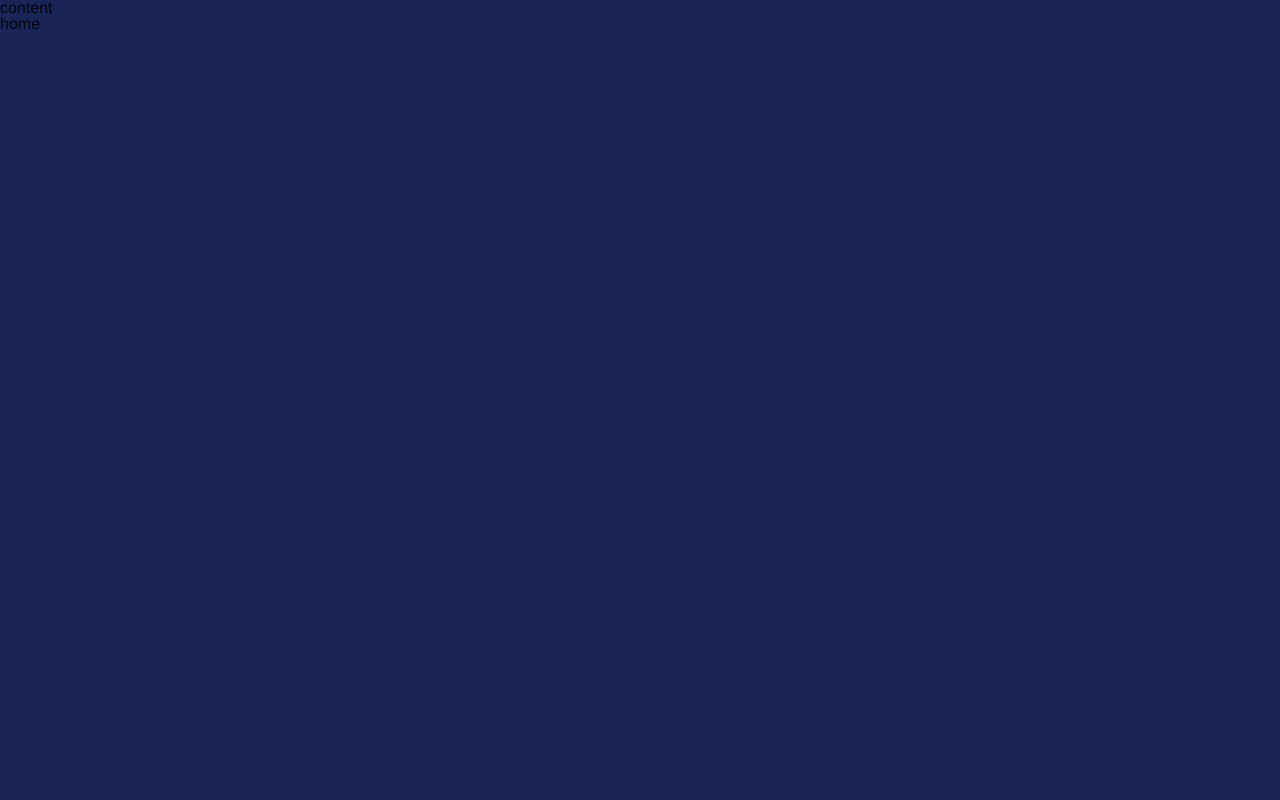
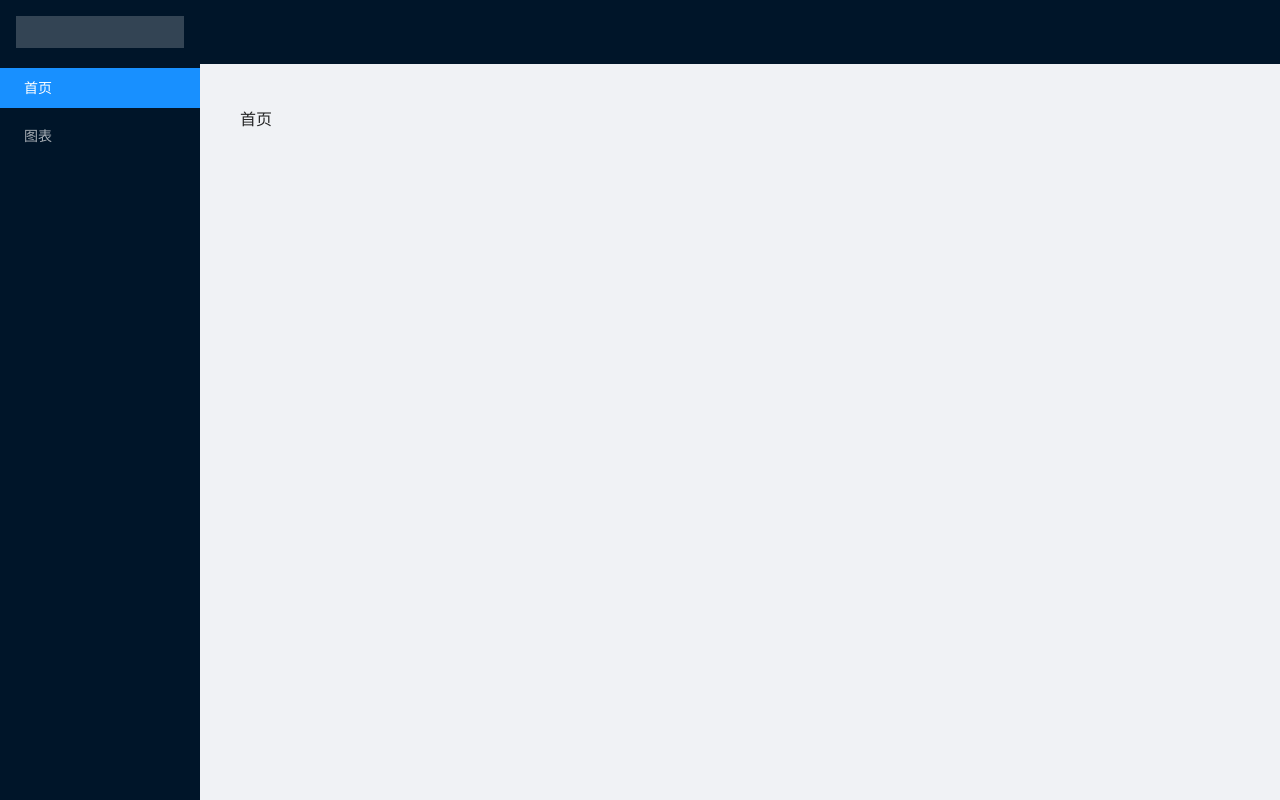
Before and after one commit to pengfeir/bs-frame, a React (Create React App) app: page /content/home in a window 1280 px wide. Built offline with nearby package versions, Linux system fonts and the light colour scheme.

Commit message:
feat(菜单): 菜单

```diff
--- /dev/null
+++ b/src/container/content/index.less
@@ -0,0 +1,8 @@
+.layout{
+  height:100%;
+.logo {
+    height: 32px;
+    background: rgba(255, 255, 255, 0.2);
+    margin: 16px;
+  }
+}
--- a/src/container/content/index.tsx
+++ b/src/container/content/index.tsx
@@ -1,11 +1,44 @@
 import React, { Component } from 'react';
+import {Layout} from 'antd';
+import Menu from "@/container/menu";
+import "./index.less";
+const { Header, Content, Sider } = Layout;
+
 class content extends Component {
+  state = {
+    collapsed: false,
+  };
+
+  toggle = () => {
+    this.setState({
+      collapsed: !this.state.collapsed,
+    });
+  };
   public render() {
     return (
-      <div >
-        <div>content</div>
+      <Layout className="layout">
+    <Sider
+      breakpoint="lg"
+      collapsedWidth="0"
+      onBreakpoint={broken => {
+        console.log(broken);
+      }}
+      onCollapse={(collapsed, type) => {
+        console.log(collapsed, type);
+      }}
+    >
+      <div className="logo" />
+      <Menu></Menu>
+    </Sider>
+    <Layout>
+      <Header className="site-layout-sub-header-background" style={{ padding: 0 }} />
+      <Content style={{ margin: '24px 16px 0' }}>
+        <div className="site-layout-background" style={{ padding: 24, minHeight: 360 }}>
         { this.props.children }
-      </div>
+        </div>
+      </Content>
+    </Layout>
+  </Layout>
     );
   }
 }
--- /dev/null
+++ b/src/container/menu/index.tsx
@@ -0,0 +1,25 @@
+import React, { Component } from 'react';
+import {Menu} from 'antd';
+import { NavLink } from "react-router-dom";
+const MENUARR = [
+  {
+    path:"/content/home",key:"1",label:"首页"
+  },
+  {
+    path:"/content/chart",key:"2",label:"图表"
+  }
+]
+class menu extends Component {
+  public render() {
+    return (
+      <Menu theme="dark" mode="inline" defaultSelectedKeys={['1']}>
+        {MENUARR.map(v=>{
+          return (<Menu.Item key={v.key}>
+          <NavLink to={ v.path }>{ v.label }</NavLink>
+        </Menu.Item>)
+        })}
+      </Menu>
+    );
+  }
+}
+export default menu;
--- a/src/index.tsx
+++ b/src/index.tsx
@@ -3,7 +3,6 @@ import * as ReactDOM from 'react-dom';
 import Routers from '@/router/index';
 import * as serviceWorker from './serviceWorker';
 import '@/styles/index.less';
-
 ReactDOM.render(
       <Routers/>,
   document.getElementById('root')
--- a/src/pages/chart/index.tsx
+++ b/src/pages/chart/index.tsx
@@ -1,11 +1,11 @@
 import React, { Component } from 'react';
-class App extends Component {
+class chart extends Component {
   public render() {
     return (
       <div>
-        56756756
+        图标页
       </div>
     );
   }
 }
-export default App;
+export default chart;
--- a/src/pages/home/index.tsx
+++ b/src/pages/home/index.tsx
@@ -1,11 +1,11 @@
 import React, { Component } from 'react';
-class App extends Component {
+class Home extends Component {
   public render() {
     return (
-      <div className="App">
-        home
+      <div>
+        首页
       </div>
     );
   }
 }
-export default App;
+export default Home;
--- a/src/router/index.tsx
+++ b/src/router/index.tsx
@@ -20,7 +20,7 @@ export default class Routers extends Component{
                 <Route path="/content" render={ () =>
                   <Content>
                     <Switch>
-                      <Route path="/content/permission" component={ Chart } />
+                      <Route path="/content/chart" component={ Chart } />
                       <Route path="/content/home" component={ Home } />
                       <Redirect to="/content/home" />
                     </Switch>
```
